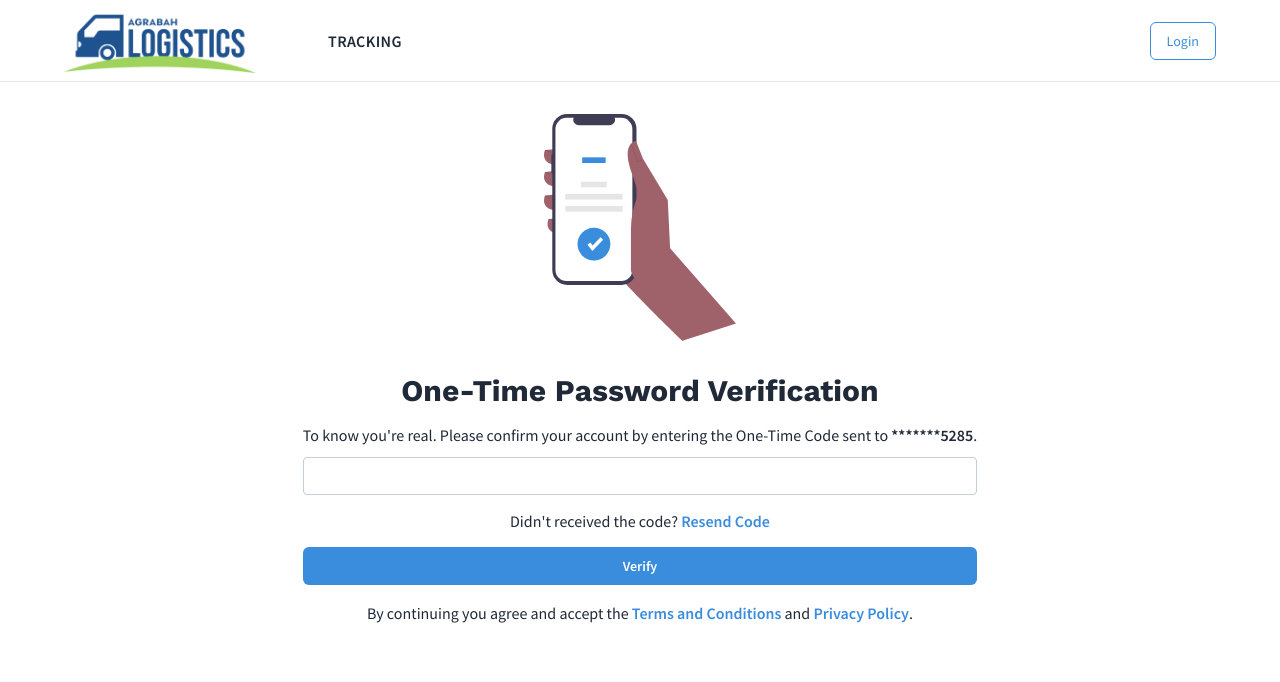
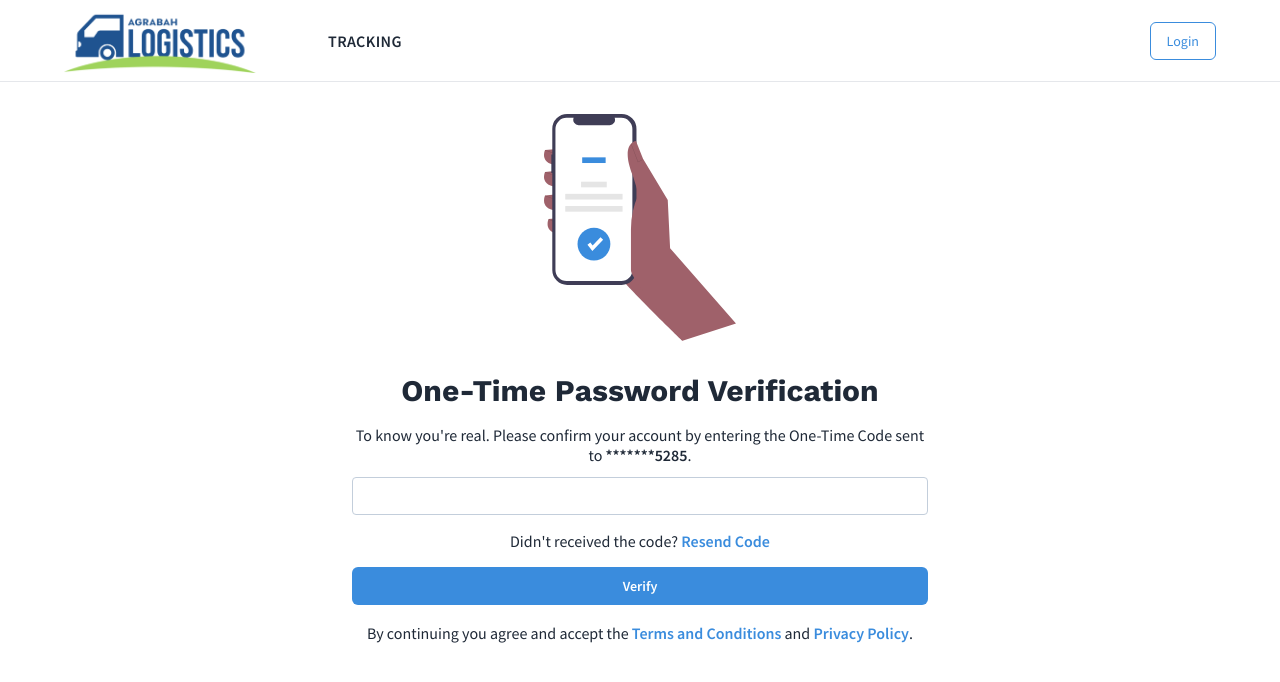
Before and after one commit to abaam/agrabha-logistic-front-end, a Vue app: page /verification in a window 1280 px wide. Shown: the top 682 px of the page. Built offline with nearby package versions, Linux system fonts and the light colour scheme; what vuex-shared-mutations would draw is missing.

Commit message:
Minor fixes for Tracking and Verification page

```diff
--- a/src/components/buttons/ButtonSolidGreen.vue
+++ b/src/components/buttons/ButtonSolidGreen.vue
@@ -1,6 +1,6 @@
 <template>
     <button :type="type" :class="buttonClass" class="flex justify-center py-2 px-4 border border-transparent text-sm font-medium rounded-md text-white bg-green-light hover:bg-green focus:outline-none focus:bg-green">
-        <slot></slot>
+        <slot>Save</slot>
     </button>
 </template>
 
--- a/src/views/Tracking.vue
+++ b/src/views/Tracking.vue
@@ -9,7 +9,7 @@
                         <label for="phone-number" class="block text-sm font-semibold sr-only">Tracking number</label>
                         <input class="appearance-none rounded relative block w-full px-3 py-2 border border-grey placeholder-grey text-gray-800 focus:outline-none focus:ring-grey-dark focus:ring-0 focus:border-grey-dark focus:z-10 sm:text-sm" placeholder="Tracking ID" />
                     </div>
-                    <ButtonSolidGreen type="submit" class="md:w-auto w-full uppercase tracking-wide font-semibold" buttonText="Track Delivery" />
+                    <ButtonSolidGreen class="md:w-auto w-full uppercase tracking-wide font-semibold">Track Delivery</ButtonSolidGreen>
                 </form>
             </div>
 
@@ -59,10 +59,6 @@
 
     export default {
         name: 'Tracking',
-        components: {
-            Navigation,
-            Input,
-            ButtonSolidGreen
-        }
+        components: { Navigation, Input, ButtonSolidGreen }
     }
 </script>
--- a/src/views/Verification.vue
+++ b/src/views/Verification.vue
@@ -1,6 +1,6 @@
 <template>
     <Navigation />
-    <main class="container mx-auto">
+    <main class="container mx-auto max-w-2xl">
         <section class="grid place-items-center px-4 md:px-8 lg:px-12">
             <div class="text-center">
                 <img class="w-32 md:w-40 lg:w-48 mx-auto mb-8" src="../../public/svg/verification.svg" alt="Account Verification">
```
